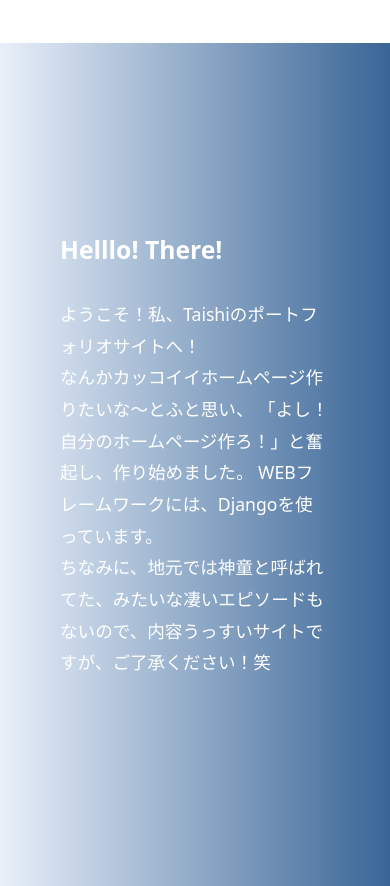
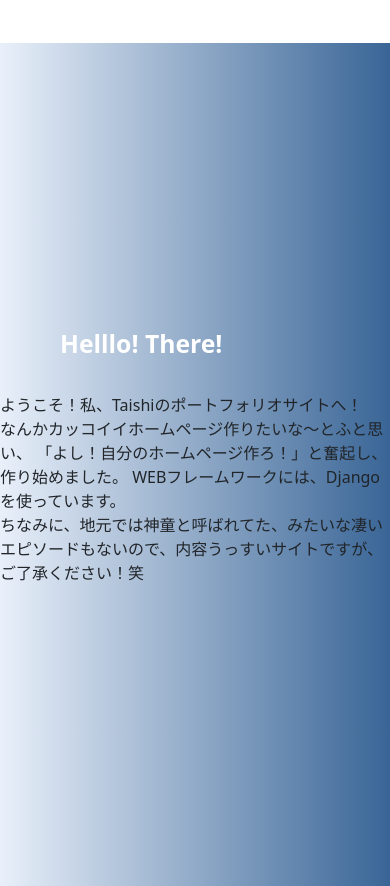
Before and after one commit to taishi29/my-website, a Django app: page / in a window 390 px wide. Shown: the part 1048-1934 px from the top of the page. Run offline with Django 5.2, Linux system fonts and the light colour scheme.

Commit message:
お問い合わせ完了ページのレイアウトの修正をしました。

```diff
--- a/mysite/mysite/settings.py
+++ b/mysite/mysite/settings.py
@@ -112,6 +112,7 @@
 ]
 
 # ロギング設定
+LOG_FILE_PATH = os.getenv('DJANGO_LOG_FILE')
 LOGGING = {
     'version': 1,
     'disable_existing_loggers': False,
@@ -119,7 +120,7 @@
         'file': {
             'level': 'ERROR',
             'class': 'logging.FileHandler',
-            'filename': '/var/log/django/error.log',
+            'filename': LOG_FILE_PATH,
         },
     },
     'loggers': {
--- a/mysite/pages/static/pages/css/style.css
+++ b/mysite/pages/static/pages/css/style.css
@@ -135,12 +135,6 @@
     color: #fffcb3;
     font-family: 'Noto Serif JP', sans-serif;
 }
-.section-text {
-    max-width: 600px;
-    font-size: 1.3rem;
-    line-height: 1.8;
-    color: #ffffff;
-}
 .section-text-thanks {
     max-width: 600px;
     font-size: 1.3rem;
@@ -157,8 +151,8 @@
         padding: 0 60px;
         margin-bottom: 10px;
     }
-    .section-text {
-        font-size: 1.1rem;
+    .section-text-thanks {
+        font-size: 1.2rem;
         padding: 0 60px;
     }
 }
```
